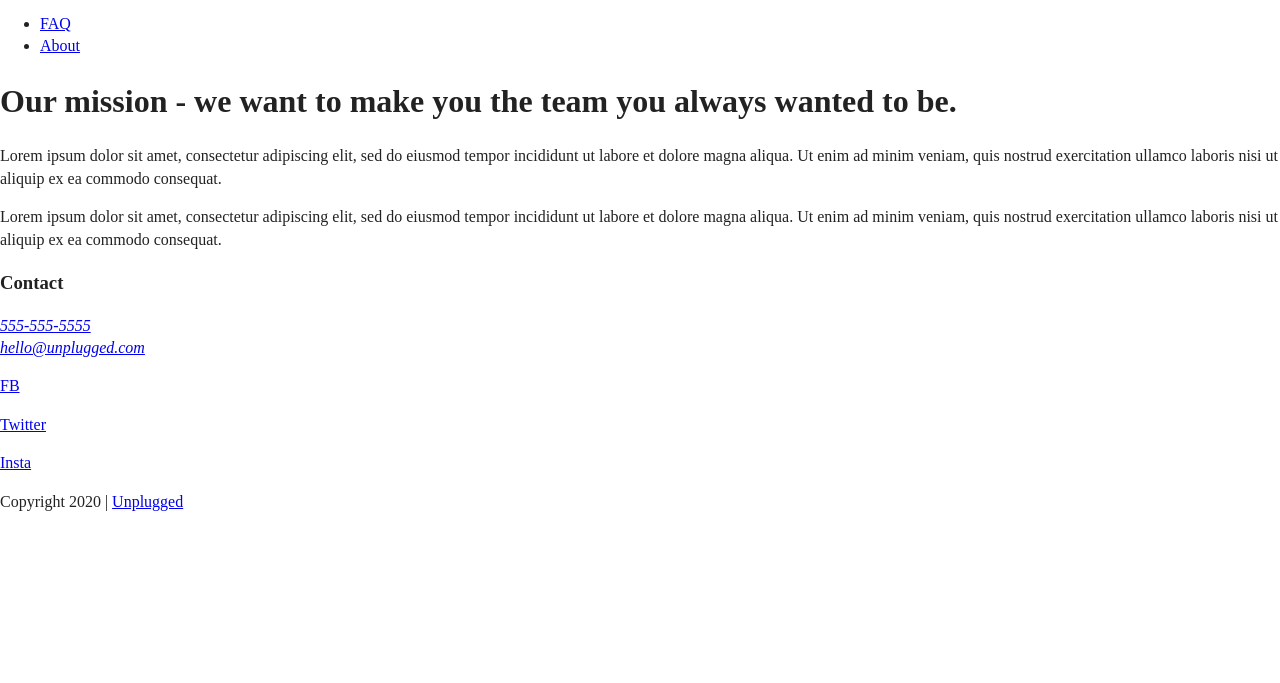
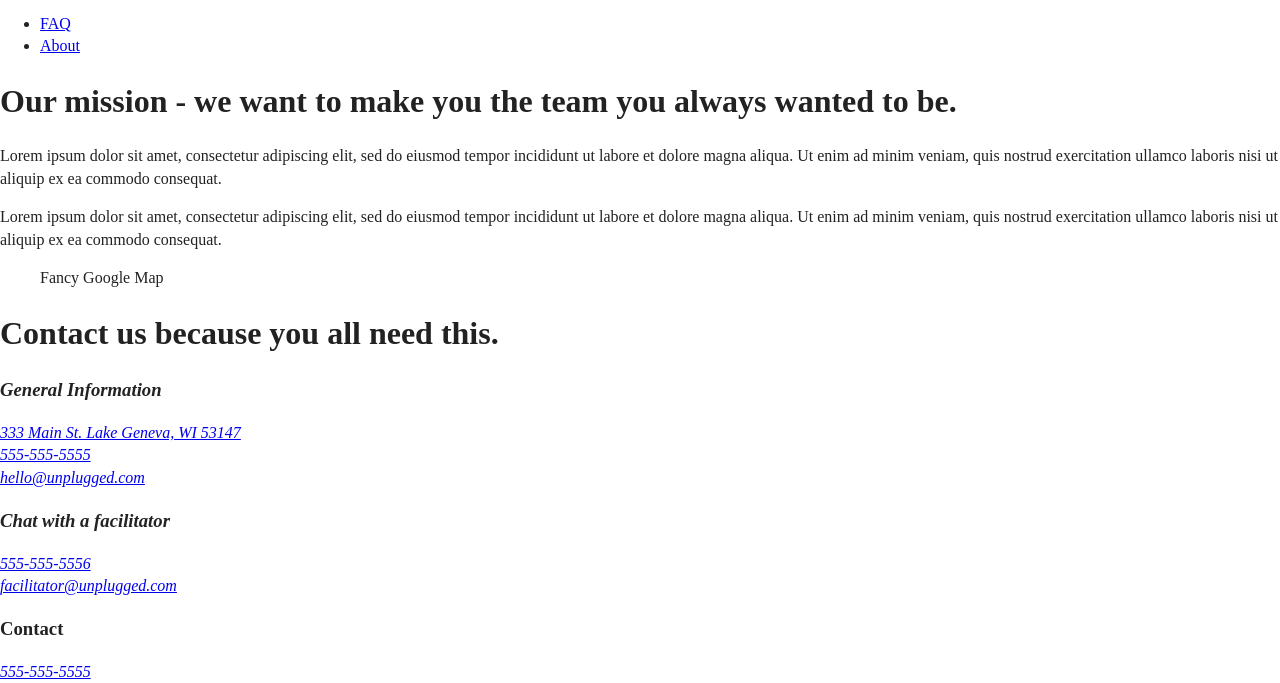
Before and after one commit to wcinahuff/unplug-project, a plain HTML site: page about/index.html in a window 1280 px wide. Shown: the part 111-794 px from the top of the page. Drawn offline with Linux system fonts and the light colour scheme.

Commit message:
Contact section text and links added.

```diff
--- a/about/index.html
+++ b/about/index.html
@@ -37,18 +37,40 @@
     </div>
   </header>
 
-  <main>                                       <!-- -->
+  <main>
     <section class="mission">
       <div class="content-wrapper">
+        <h1>Our mission - we want to make you the team you always wanted to be.</h1>
         <div class="mission-content">
-          <h1>Our mission - we want to make you the team you always wanted to be.</h1>
           <p>Lorem ipsum dolor sit amet, consectetur adipiscing elit, sed do eiusmod tempor incididunt ut labore et dolore magna aliqua. Ut enim ad minim veniam, quis nostrud exercitation ullamco laboris nisi ut aliquip ex ea commodo consequat.</p>
           <p>Lorem ipsum dolor sit amet, consectetur adipiscing elit, sed do eiusmod tempor incididunt ut labore et dolore magna aliqua. Ut enim ad minim veniam, quis nostrud exercitation ullamco laboris nisi ut aliquip ex ea commodo consequat.</p>
         </div>
       </div>
-    </section>                     <!-- PAGE SPECIFIC CONTENT -->
+    </section>
 
-  </main>                                      <!-- -->
+    <section class="map">
+      <figure>Fancy Google Map</figure>
+    </section>
+
+    <section class="contact-section">
+      <div class="content-wrapper">
+        <h1>Contact us because you all need this.</h1>
+        <address>
+          <div>
+            <h3>General Information</h3>
+            <a href="https://www.google.com/maps/@42.5788956,-88.4601307,12.74z?hl=en" target="_blank">333 Main St. Lake Geneva, WI 53147</a><br>
+            <a href="tel: +15555555555">555-555-5555</a><br>
+            <a href="mailto:hello@unplugged.com">hello@unplugged.com</a>
+          </div>
+          <div>
+            <h3>Chat with a facilitator</h3>
+            <a href="tel: +15555555556">555-555-5556</a><br>
+            <a href="mailto: facilitator@unplugged.com">facilitator@unplugged.com</a>
+          </div>
+        </address>
+      </div>
+    </section>
+  </main>
 
   <footer>
     <div class="content-wrapper">
@@ -56,7 +78,8 @@
         <div class="contact">
           <h3>Contact</h3>
           <address>
-            <a href="tel: +15555555555">555-555-5555</a><br><a href="mailto:hello@unplugged.com">hello@unplugged.com</a>
+            <a href="tel: +15555555555">555-555-5555</a><br>
+            <a href="mailto:hello@unplugged.com">hello@unplugged.com</a>
           </address>
         </div>
         <div class="social">
```
